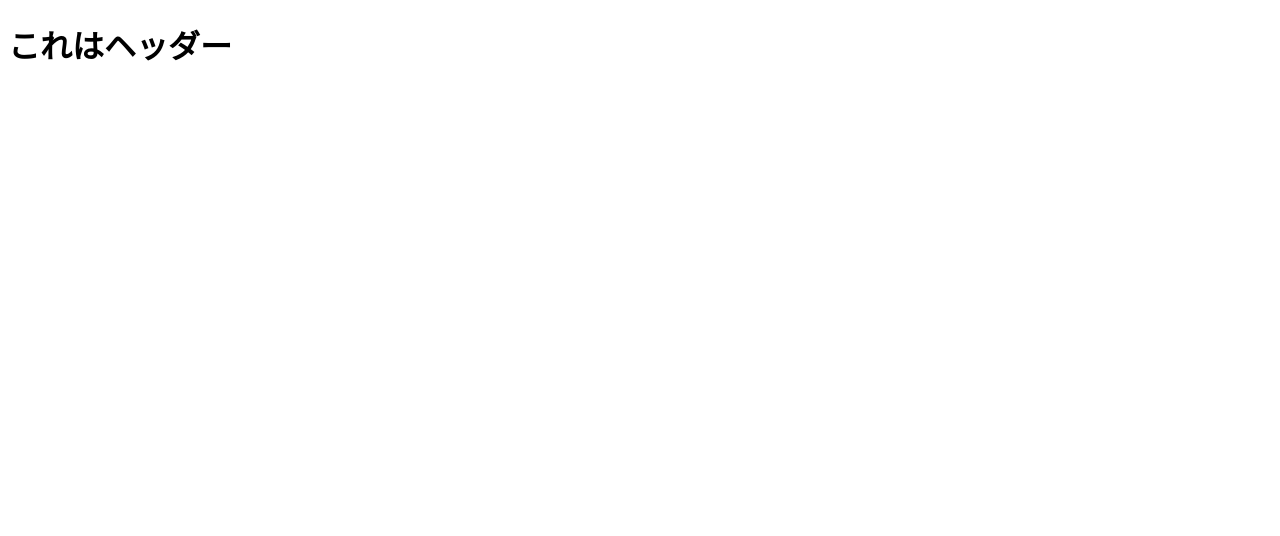
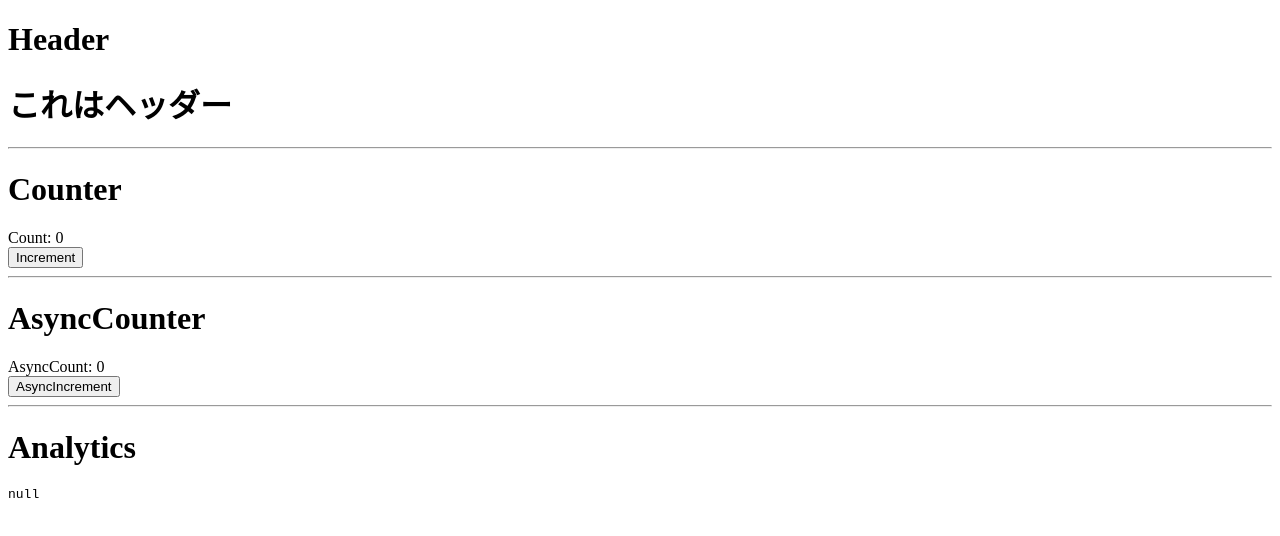
Before and after one commit to tkdn/react-testing-sandbox, a Next.js app: page / in a window 1280 px wide. Shown: the top 536 px of the page. Built offline with nearby package versions, Linux system fonts and the light colour scheme.

Commit message:
add: Counter, AsyncCounter Components

```diff
--- /dev/null
+++ b/src/components/AsyncCounter/AsyncCounter.tsx
@@ -0,0 +1,24 @@
+import { useCallback, useState } from "react"
+
+export function AsyncCounter({ delay = 1000 }: { delay?: number }) {
+  const [count, setCount] = useState(0)
+  const [isLoading, setLoading] = useState(false)
+  const handler = useCallback(() => {
+    setLoading(true)
+    setTimeout(() => {
+      setCount(count + 1)
+      setLoading(false)
+    }, delay)
+  }, [count])
+  return (
+    <>
+      <div>AsyncCount: {count}</div>
+      <div>
+        {isLoading && <span>...Loading</span>}
+        <button onClick={handler} disabled={isLoading}>
+          AsyncIncrement
+        </button>
+      </div>
+    </>
+  )
+}
--- /dev/null
+++ b/src/components/AsyncCounter/index.ts
@@ -0,0 +1 @@
+export * from "./AsyncCounter"
--- /dev/null
+++ b/src/components/Counter/Counter.tsx
@@ -0,0 +1,13 @@
+import { useState } from "react"
+
+export function Counter() {
+  const [count, setCount] = useState(0)
+  return (
+    <>
+      <div>Count: {count}</div>
+      <div>
+        <button onClick={() => setCount(count + 1)}>Increment</button>
+      </div>
+    </>
+  )
+}
--- /dev/null
+++ b/src/components/Counter/index.ts
@@ -0,0 +1 @@
+export * from "./Counter"
--- a/src/pages/index.tsx
+++ b/src/pages/index.tsx
@@ -1,9 +1,23 @@
 import { Analytics } from "~/components/Analytics"
+import { AsyncCounter } from "~/components/AsyncCounter"
+import { Counter } from "~/components/Counter"
 import { Header } from "~/components/Header"
 export default function Index() {
   return (
     <>
+      <h1>Header</h1>
       <Header />
+      <hr />
+      <h1>Counter</h1>
+      <Counter />
+      <hr />
+      <h1>AsyncCounter</h1>
+      <AsyncCounter />
+      <hr />
+      <h1>Analytics</h1>
+      <p>
+        <pre>null</pre>
+      </p>
       <Analytics id="123" role="admin" />
     </>
   )
```
